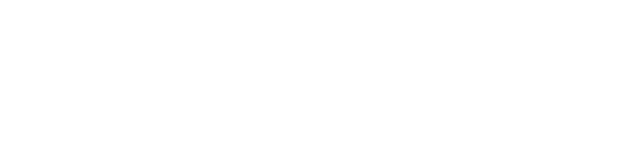
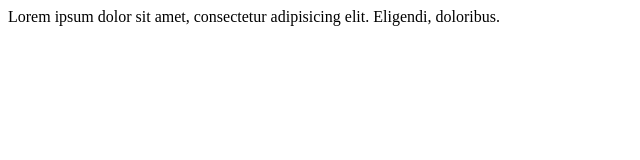
Before and after one commit to Dezzmond21/Lab.4, a plain HTML site: page index.html in a window 1280 px wide. Shown: the whole page, without its empty margins (0-640 px from the left). Drawn offline with Linux system fonts and the light colour scheme.

Commit message:
updated content in file

```diff
--- a/index.html
+++ b/index.html
@@ -1,12 +1,15 @@
 <!DOCTYPE html>
 <html lang="en">
+
 <head>
    <meta charset="UTF-8">
    <meta http-equiv="X-UA-Compatible" content="IE=edge">
    <meta name="viewport" content="width=device-width, initial-scale=1.0">
    <title>Document</title>
 </head>
+
 <body>
+   Lorem ipsum dolor sit amet, consectetur adipisicing elit. Eligendi, doloribus.
+</body>
 
-</body>
 </html>
```
